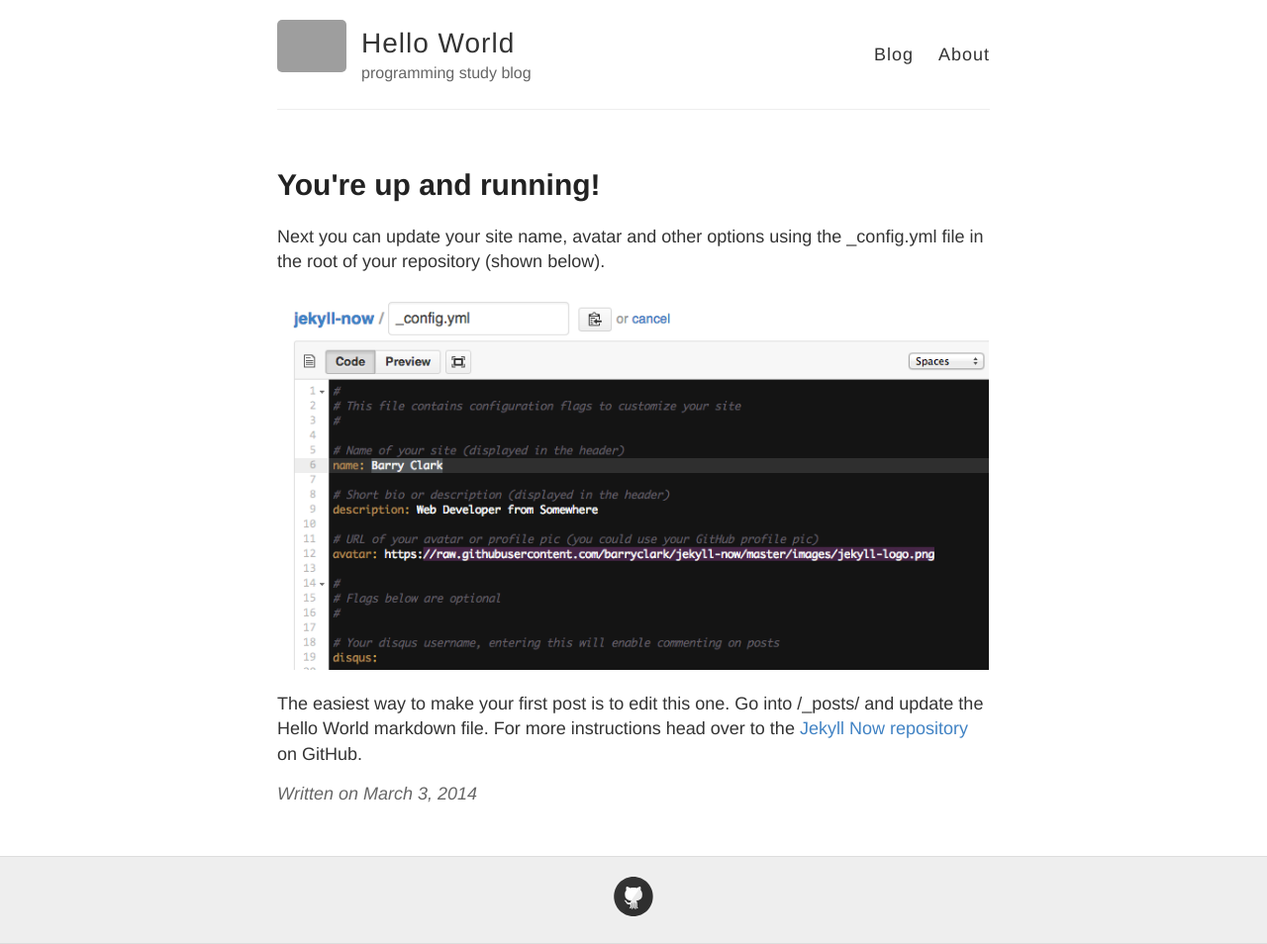
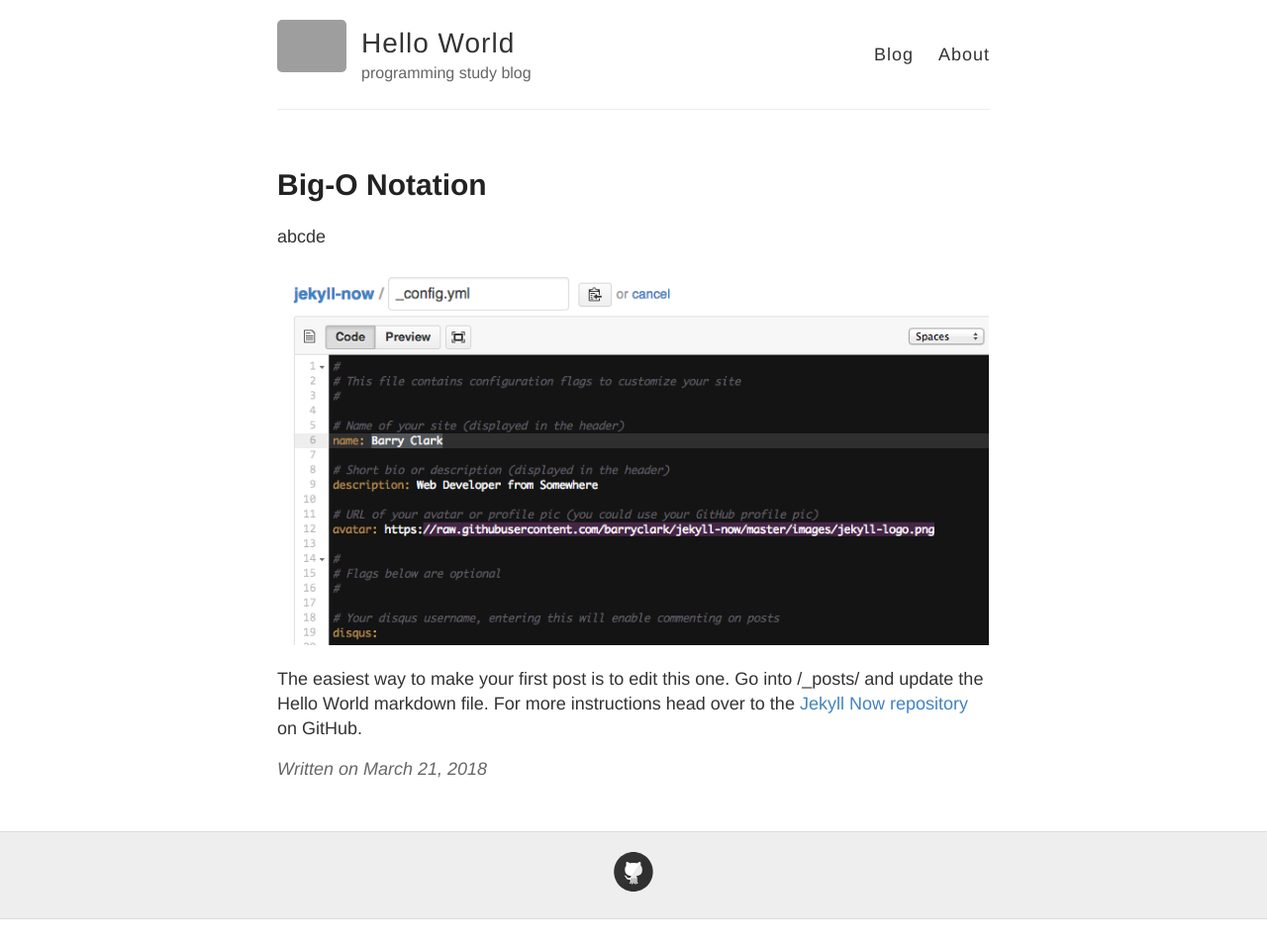
Before and after one commit to SehwaKim/sehwakim.github.io, a Jekyll site: the page built from _posts/2018-3-21-Big-O.md, in a window 1280 px wide. Shown: the whole page at 99% size. Built offline with Jekyll 4.4.1, drawn with Linux system fonts in a browser that asks for light colours; after the commit the page ends 929 px from its top, so only the background shows below that; grey boxes are pictures that could not be loaded.

Commit message:
no message

```diff
--- a/_posts/2014-3-3-Hello-World.md
+++ b/_posts/2018-3-21-Big-O.md
@@ -1,9 +1,9 @@
 ---
 layout: post
-title: You're up and running!
+title: Big-O Notation
 ---
 
-Next you can update your site name, avatar and other options using the _config.yml file in the root of your repository (shown below).
+abcde
 
 ![_config.yml]({{ site.baseurl }}/images/config.png)
 
```
